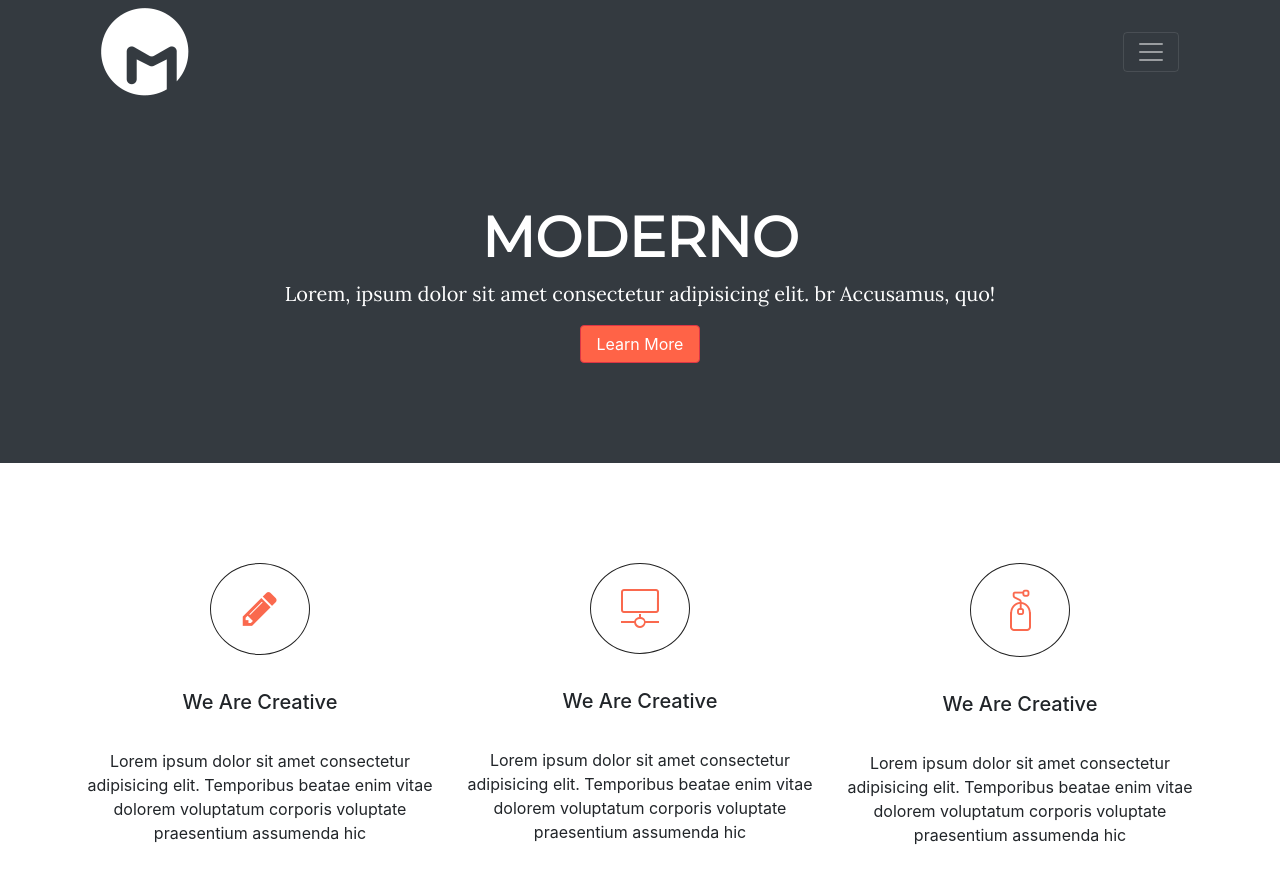
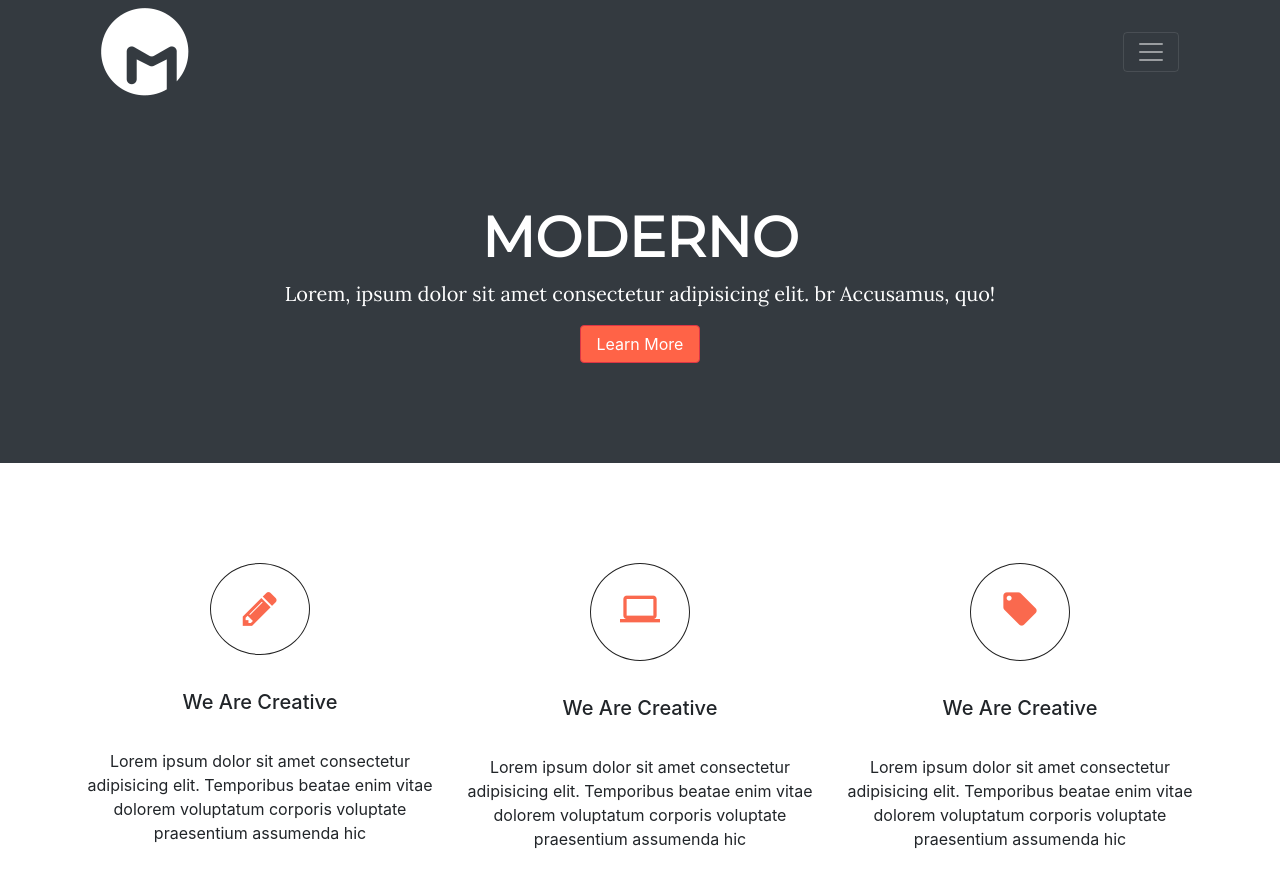
Before and after one commit to nandapuspitarana/moderno, a plain HTML site: page index.html in a window 1280 px wide. Drawn offline with nearby package versions, Linux system fonts and the light colour scheme.

Commit message:
fix icon

```diff
--- a/index.html
+++ b/index.html
@@ -16,6 +16,8 @@
 
   <!-- icon font awesome  -->
   <link rel="stylesheet" href="https://cdnjs.cloudflare.com/ajax/libs/font-awesome/4.7.0/css/font-awesome.min.css">
+  <!-- icon materialize -->
+  <link href="https://fonts.googleapis.com/icon?family=Material+Icons" rel="stylesheet">
   <!-- style css -->
   <link rel="stylesheet" href="./css/style.css">
 
@@ -81,7 +83,7 @@
         <!-- end col 1 -->
         <div class="col-lg-4 text-center card-service">
           <div class="background-img transparent-bg">
-            <img class="logo-img" src="./assets/Icon2.png" alt="pensil">
+            <i class="material-icons logo-img">computer</i>
           </div>
           <h3>We Are Creative</h3>
           <p>Lorem ipsum dolor sit amet consectetur adipisicing elit. Temporibus beatae enim vitae dolorem voluptatum
@@ -90,7 +92,7 @@
         <!-- end col 2 -->
         <div class="col-lg-4 text-center card-service">
           <div class="background-img transparent-bg">
-            <img class="logo-img" src="./assets/Icon3.png" alt="pensil">
+            <i class="material-icons logo-img">local_offer</i>
           </div>
           <h3>We Are Creative</h3>
           <p>Lorem ipsum dolor sit amet consectetur adipisicing elit. Temporibus beatae enim vitae dolorem voluptatum
```
